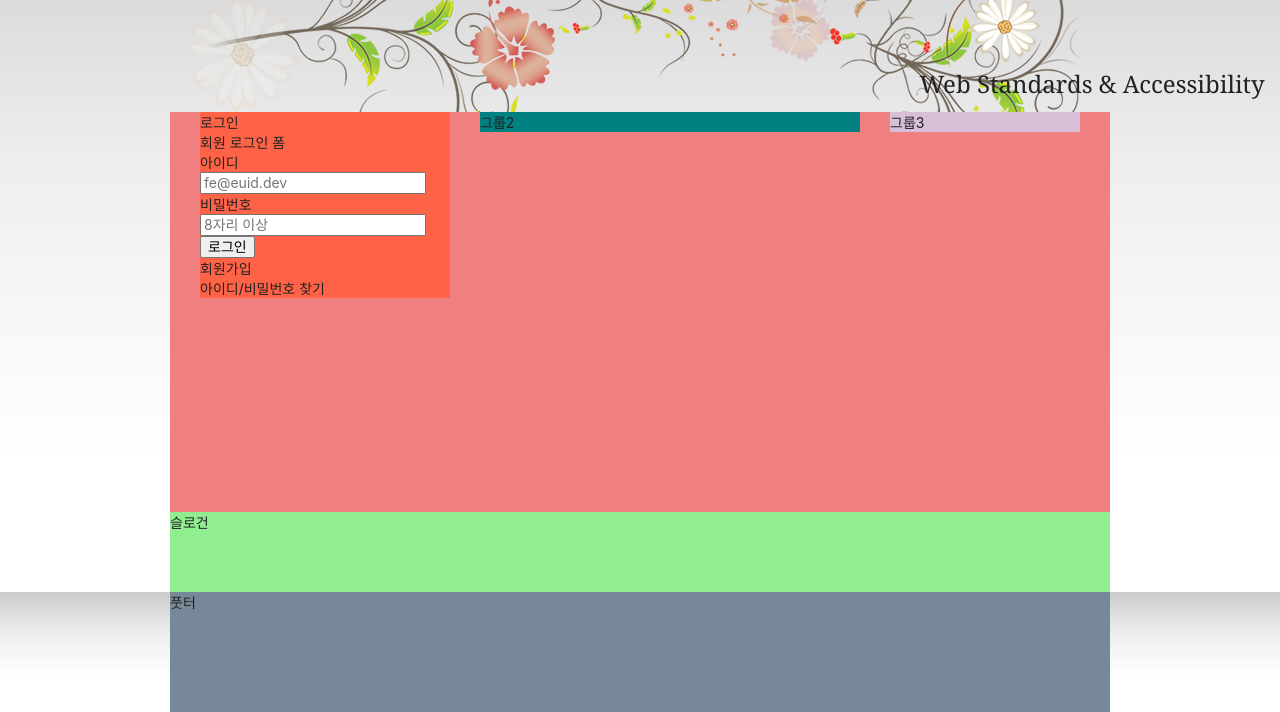
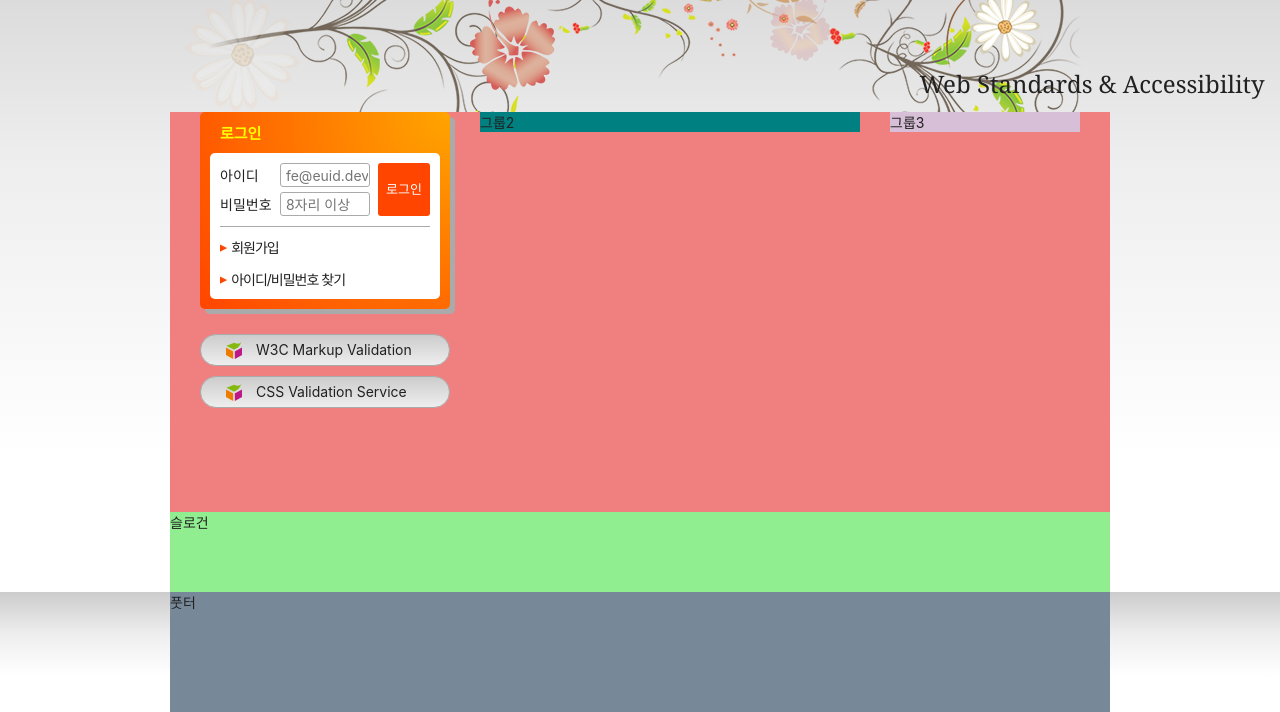
Before and after one commit to Stilllee/HTML5, a website: page practice.html in a window 1280 px wide. Shown: the part 135-847 px from the top of the page. Drawn offline with Linux system fonts and the light colour scheme; a web font is replaced by a local one.

Commit message:
12/9 복습완료

```diff
--- a/practice.html
+++ b/practice.html
@@ -159,6 +159,19 @@
           <li><a href="/">아이디/비밀번호 찾기</a></li>
         </ul>
       </section>
+      <h2 class="a11y-hidden">유효성 검사 배너</h2>
+      <ul class="validation-list">
+        <li>
+          <a href="/" target="_blank" rel="noopener noreferrer" title="마크업 유효성 검사 사이트로 이동(새창)">
+            W3C Markup Validation
+          </a>
+        </li>
+        <li>
+          <a href="/" target="_blank" rel="noopener noreferrer" title="CSS 유효성 검사 사이트로 이동(새창)">
+            CSS Validation Service
+          </a>
+        </li>
+      </ul>
     </div>
     <div class="group group2">그룹2</div>
     <div class="group group3">그룹3</div>
--- a/styles/practice.css
+++ b/styles/practice.css
@@ -4,7 +4,7 @@
 
 
 /* 숨김 콘텐츠 */
-.a11y-hidden{
+.a11y-hidden, legend{
   position:absolute;
   width: 1px;
   height: 1px;
@@ -26,6 +26,10 @@ html {
 a {
   color: inherit;
   text-decoration: none;
+}
+
+input, button {
+  border: 0;
 }
 
 /* 본문 스타일 */
@@ -287,9 +291,115 @@ html에대해, 가상요소는 형제관계.
 }
 
 .group1 {
-  background-color: tomato;
   width: 250px;
 }
+
+.login {
+  background: orange radial-gradient(circle at right top, orange, orangered);
+  border-radius: 5px;
+  box-shadow: 5px 5px 0 0 #aaa;
+  padding: 10px;
+}
+
+.login-title {
+  color: #ff0;
+  text-indent: 10px;
+  font-size: 15px;
+  font-weight: 700;
+}
+
+.login-form {
+  background-color: #fff;
+  margin-top: 10px;
+  border-radius: 5px 5px 0 0;
+  padding: 10px 10px 0 10px;
+}
+
+.login-form fieldset {
+  position: relative;
+  padding-bottom: 5px;
+  border-bottom: 1px solid #aaa;
+}
+
+.user-email,
+.user-pw {
+  margin-bottom: 5px;
+}
+
+.login-form label {
+  display: inline-block;
+  width: 4em;
+}
+
+.login-form input {
+  width: 90px;
+  height: 24px;
+  border: 1px solid #aaa;
+  padding: 1px 1px 1px 5px;
+  border-radius: 3px;
+}
+
+.login-button {
+  position: absolute;
+  top: 0;
+  right: 0;
+  height: 53px;
+  background-color: orangered;
+  color: #fff;
+  border-radius: 3px;
+  padding: 0 8px;
+  font-size: 13px;
+}
+
+.sign {
+  background-color: #fff;
+  border-radius: 0 0 5px 5px;
+  padding: 4px 10px;
+}
+
+.sign li {
+  display: inline-block;
+}
+
+.sign li:first-child {
+  margin-right: 33px;
+}
+
+.sign a {
+  display: inline-block;
+  padding: 6px 0;
+  letter-spacing: -1px;
+}
+
+.sign a::before {
+  content: "\e804";
+  font-family: "fontello";
+  color: orangered;
+  margin-right: 5px;
+}
+
+.validation-list {
+  margin-top: 25px;
+}
+
+.validation-list li {
+  margin-top: 10px;
+}
+
+.validation-list a {
+  background: url("./images/validation_icon.png") no-repeat 25px 50% ,#ccc linear-gradient(to bottom, #ccc, #eee);
+  padding: 0 15px 0 55px;
+  border-radius: 30px;
+  line-height: 30px;
+  border: 1px solid #aaa;
+  cursor: pointer;
+  display: block;
+}
+
+.validation-list a:hover, .validation-list a:focus {
+  color: #f00;
+}
+
 .group2 {
   background-color: teal;
   width: 380px;
```
